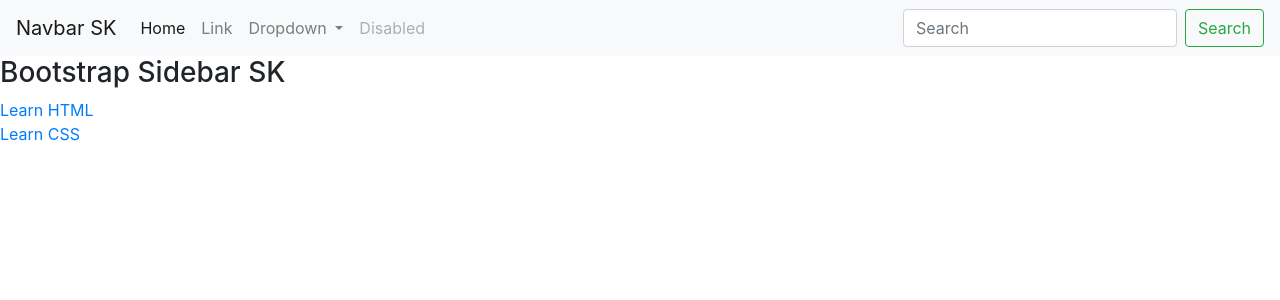
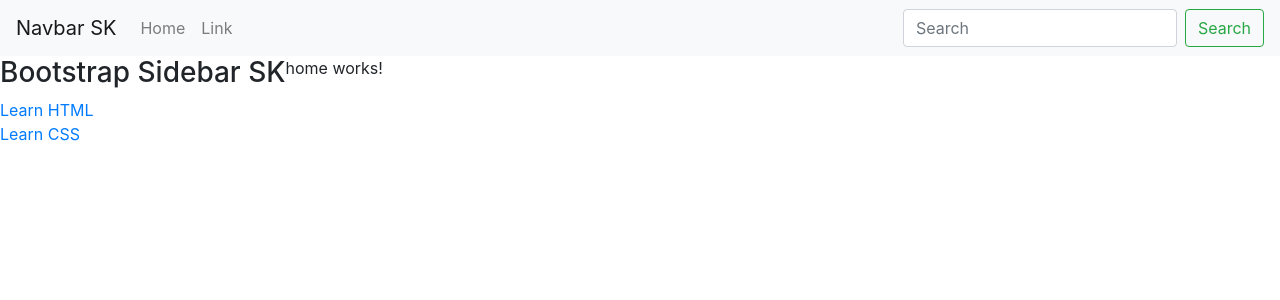
Before and after one commit to Dilshath-sudo/w3schools, an Angular app: page / in a window 1280 px wide. Shown: the top 300 px of the page. Built offline with nearby package versions, Linux system fonts and the light colour scheme.

Commit message:
Home Routing Added

```diff
--- a/src/app/app.module.ts
+++ b/src/app/app.module.ts
@@ -6,17 +6,21 @@
 import { TopBarComponent } from './components/top-bar/top-bar.component';
 import { SideBarComponent } from './components/side-bar/side-bar.component';
 import { BodyComponent } from './components/body/body.component';
+import { HomeComponent } from './components/home/home.component';
 
-export const ROUTES: Routes = [{
-  path: 'lesson/learn-html', component: BodyComponent
-}];
+export const ROUTES: Routes = [
+  { path: '', component: HomeComponent },
+  { path: 'lesson/learn-html', component: BodyComponent },
+  { path: 'lesson/learn-css', component: BodyComponent }
+];
 
 @NgModule({
   declarations: [
     AppComponent,
     TopBarComponent,
     BodyComponent,
-    SideBarComponent
+    SideBarComponent,
+    HomeComponent
   ],
   imports: [
     BrowserModule,
--- /dev/null
+++ b/src/app/components/home/home.component.html
@@ -0,0 +1 @@
+<p>home works!</p>
--- /dev/null
+++ b/src/app/components/home/home.component.ts
@@ -0,0 +1,15 @@
+import { Component, OnInit } from '@angular/core';
+
+@Component({
+  selector: 'app-home',
+  templateUrl: './home.component.html',
+  styleUrls: ['./home.component.css']
+})
+export class HomeComponent implements OnInit {
+
+  constructor() { }
+
+  ngOnInit(): void {
+  }
+
+}
--- a/src/app/components/top-bar/top-bar.component.html
+++ b/src/app/components/top-bar/top-bar.component.html
@@ -7,26 +7,11 @@
 
   <div class="collapse navbar-collapse" id="navbarSupportedContent">
     <ul class="navbar-nav mr-auto">
-      <li class="nav-item active">
-        <a class="nav-link" href="#">Home <span class="sr-only">(current)</span></a>
+      <li class="nav-item">
+        <a class="nav-link" href="#">Home</a>
       </li>
       <li class="nav-item">
         <a class="nav-link" href="#">Link</a>
-      </li>
-      <li class="nav-item dropdown">
-        <a class="nav-link dropdown-toggle" href="#" id="navbarDropdown" role="button" data-toggle="dropdown"
-          aria-haspopup="true" aria-expanded="false">
-          Dropdown
-        </a>
-        <div class="dropdown-menu" aria-labelledby="navbarDropdown">
-          <a class="dropdown-item" href="#">Action</a>
-          <a class="dropdown-item" href="#">Another action</a>
-          <div class="dropdown-divider"></div>
-          <a class="dropdown-item" href="#">Something else here</a>
-        </div>
-      </li>
-      <li class="nav-item">
-        <a class="nav-link disabled" href="#" tabindex="-1" aria-disabled="true">Disabled</a>
       </li>
     </ul>
     <form class="form-inline my-2 my-lg-0">
```
Also changed, not shown: src/app/components/home/home.component.css (added), 1 other file (tests, documents, lock files or other folders).
